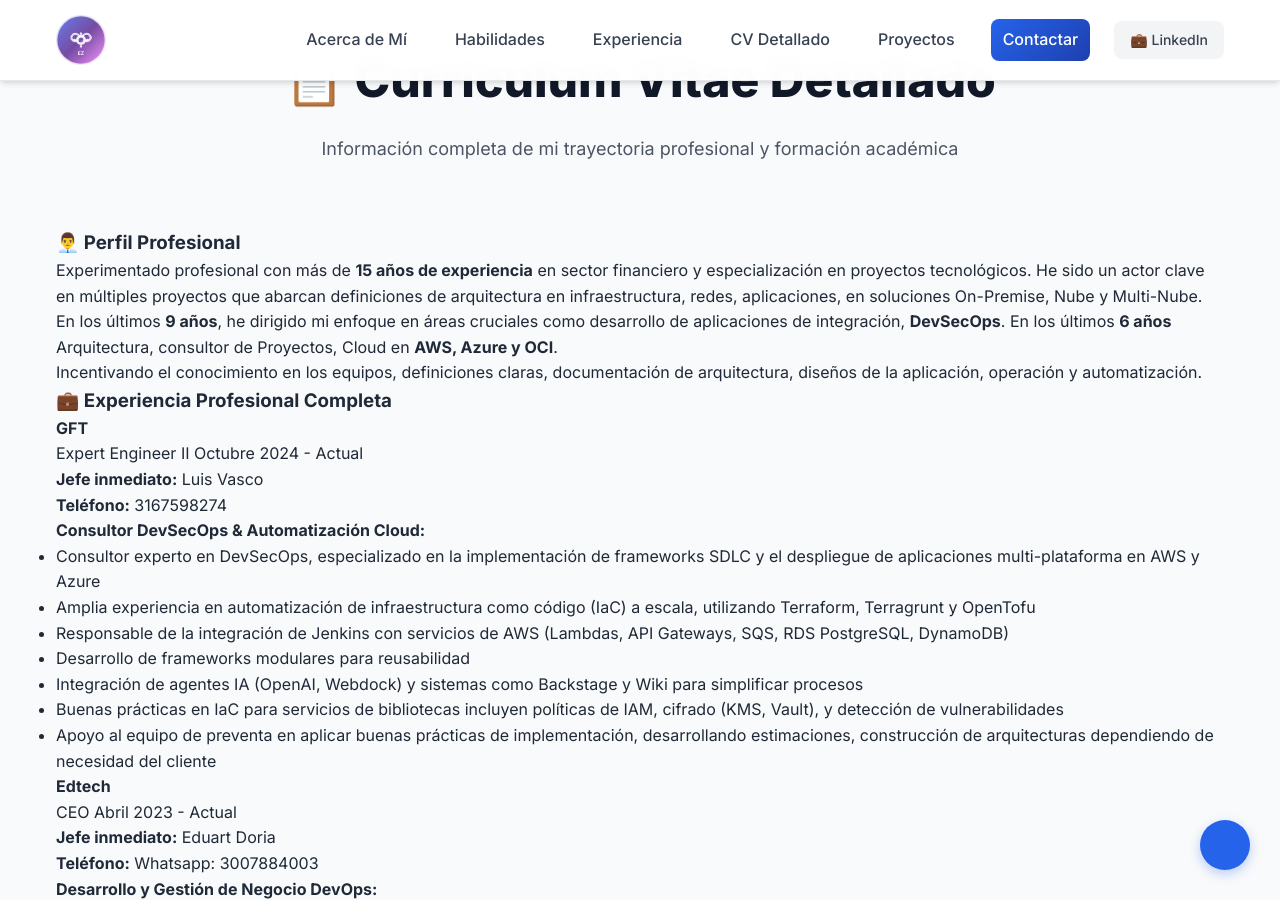
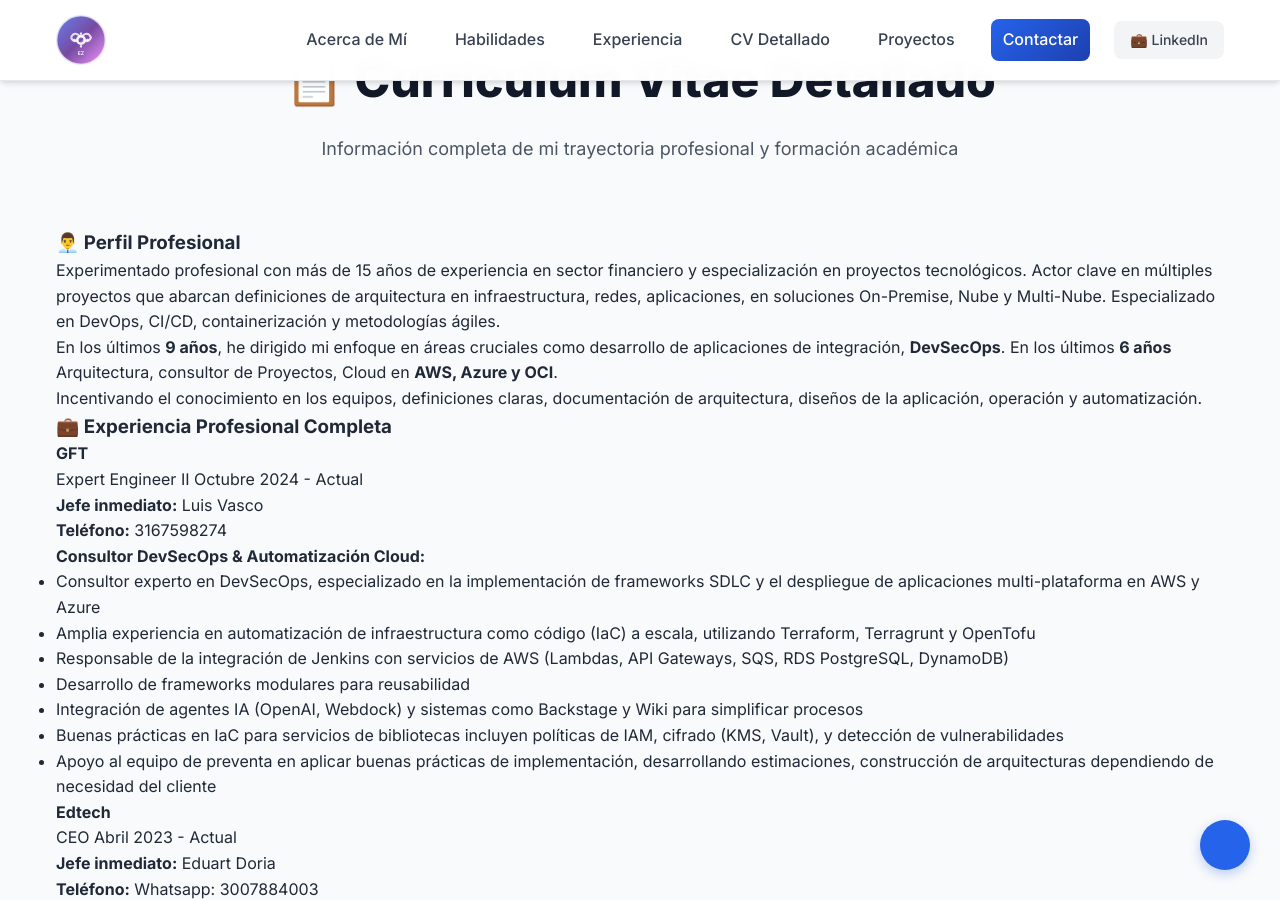
Before and after one commit to giovanemere/Edisson-Giovanni-Z-Lopez, a Jekyll site: the page built from index.md, in a window 1280 px wide and 900 px high, scrolled down 8205 px. Built offline with Jekyll 4.4.1, drawn with Linux system fonts in a browser that asks for light colours; part of the change alters nothing that is shown; some of the changed text lies outside the part shown.

Commit message:
Update CV and site structure - 2026-01-17 11:50

```diff
--- a/index.md
+++ b/index.md
@@ -569,7 +569,7 @@ description: "Arquitecto DevOps Senior con más de 10 años de experiencia en in
     <div class="cv-detailed-section">
       <h3 class="cv-section-title">👨‍💼 Perfil Profesional</h3>
       <div class="cv-content">
-        <p>Experimentado profesional con más de <strong>15 años de experiencia</strong> en sector financiero y especialización en proyectos tecnológicos. He sido un actor clave en múltiples proyectos que abarcan definiciones de arquitectura en infraestructura, redes, aplicaciones, en soluciones On-Premise, Nube y Multi-Nube.</p>
+        <p>{{ site.data.cv.profile }}</p>
 
         <p>En los últimos <strong>9 años</strong>, he dirigido mi enfoque en áreas cruciales como desarrollo de aplicaciones de integración, <strong>DevSecOps</strong>. En los últimos <strong>6 años</strong> Arquitectura, consultor de Proyectos, Cloud en <strong>AWS, Azure y OCI</strong>.</p>
 
@@ -897,6 +897,7 @@ description: "Arquitecto DevOps Senior con más de 10 años de experiencia en in
     <!-- Botones de Acción -->
     <div class="cv-actions">
       <a href="cv.html" class="btn btn-primary">📄 Ver CV en Formato Tradicional</a>
+      <a href="docs/HVEdissonZuniga2026.docx" class="btn btn-success" download>📥 Descargar CV (DOCX)</a>
       <a href="#contact-form" class="btn">📧 Contactar</a>
       <a href="https://www.linkedin.com/in/edisson-giovanni-zuñiga-lopez/" target="_blank" class="btn btn-outline">💼 LinkedIn</a>
     </div>
@@ -1242,6 +1243,7 @@ description: "Arquitecto DevOps Senior con más de 10 años de experiencia en in
         <a href="#contact-form" class="btn">📧 Contactar por Email</a>
         <a href="#detailed-cv" class="btn btn-primary">📋 CV Detallado</a>
         <a href="cv.html" class="btn btn-outline">📄 CV Tradicional</a>
+        <a href="docs/HVEdissonZuniga2026.docx" class="btn btn-success" download>📥 Descargar CV</a>
         <a href="https://www.linkedin.com/in/edisson-giovanni-zuñiga-lopez/" target="_blank" class="btn btn-outline">💼 Ver LinkedIn</a>
         <a href="https://github.com/giovanemere" target="_blank" class="btn">🐙 Ver GitHub</a>
       </div>
```
Also changed, not shown: 3 other files.
